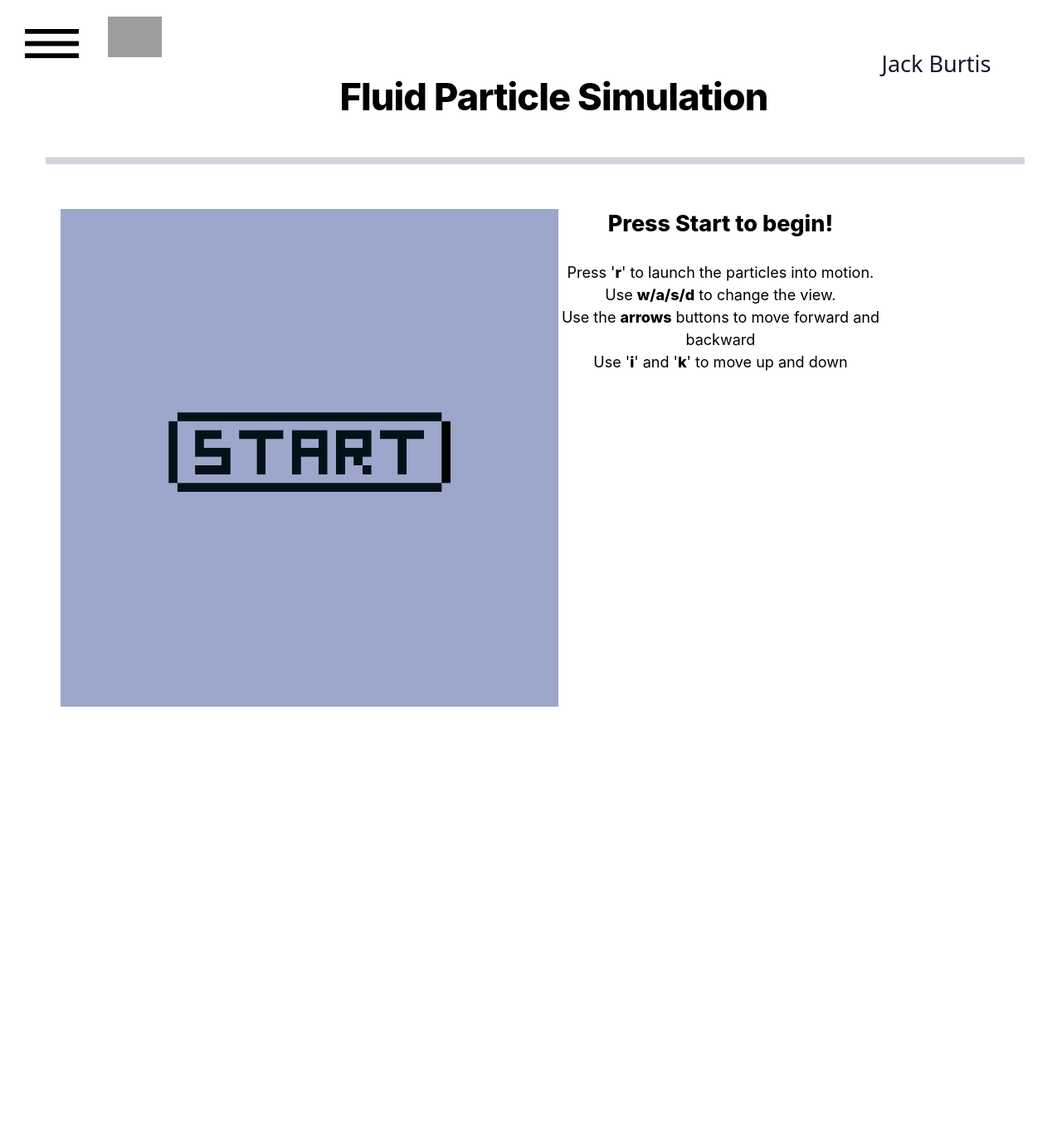
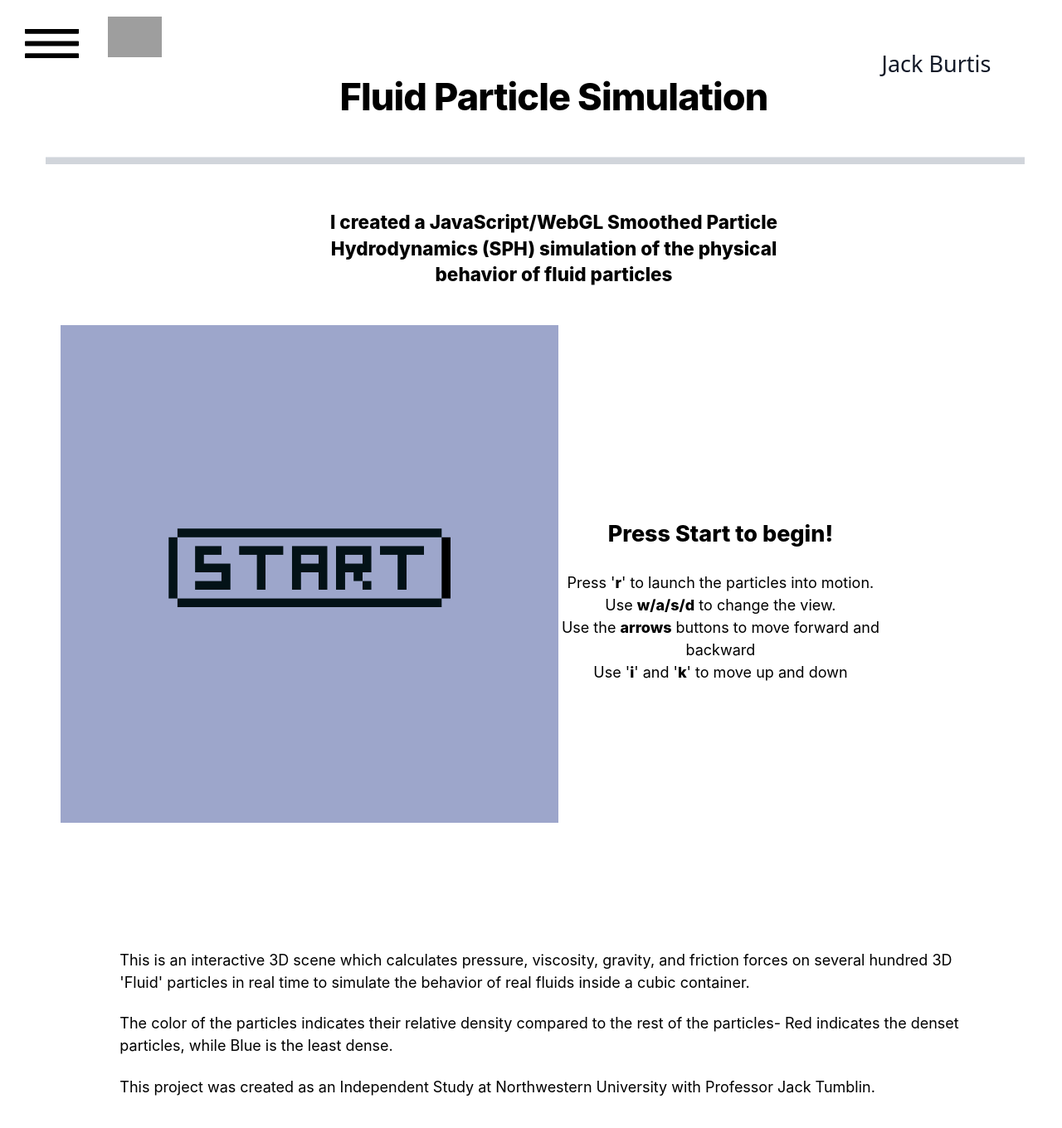
Before and after one commit to jburtis215/jackWebsite, a Next.js app: page /posts/particleSimulation in a window 1280 px wide. Shown: the top 1360 px of the page at 83% size. Before the commit the page ends 852 px from the top, so only its background shows below. Built offline with nearby package versions, Linux system fonts and the light colour scheme; grey boxes are pictures that could not be loaded.

Commit message:
Fix links and add description to particle simulation

```diff
--- a/components/Utils/VideoEmbed.js
+++ b/components/Utils/VideoEmbed.js
@@ -2,7 +2,7 @@ import React from "react";
 
 const YoutubeEmbed = ({ embedId }) => (
     <div className="video-responsive flex justify-center mb-16 h-1/3">
-        <iframe width="900" height="600" src={"https://www.youtube.com/embed/" + embedId} title="YouTube video player"
+        <iframe width="750" height="500" src={"https://www.youtube.com/embed/" + embedId} title="YouTube video player"
     frameBorder="0"
     allow="accelerometer; autoplay; clipboard-write; encrypted-media; gyroscope; picture-in-picture"
     allowFullScreen/>
--- a/components/templates/videoSamplePage.js
+++ b/components/templates/videoSamplePage.js
@@ -1,9 +1,9 @@
 import YoutubeEmbed from "../Utils/VideoEmbed";
 export default function VideoSamplePage({children, title, embedCode}) {
     return (
-        <div className="max-w-1000 mx-auto">
+        <div className="mx-auto flex justify-center">
             <YoutubeEmbed embedId={embedCode}/>
-            <div className="max-w-2/3 mx-auto">{children}</div>
+            <div className="ml-10 w-[600px] my-auto">{children}</div>
         </div>
     )
 }
--- a/pages/index.js
+++ b/pages/index.js
@@ -12,28 +12,30 @@ export default function Home() {
                 <title>{siteTitle}</title>
             </Head>
             <div className={" mt-5 " + utilStyles.displayMenuPicsTotal}>
+                <Link href={"/posts/particleSimulation"}>
                     <div className={"mt-24 cursor-pointer " + utilStyles.displayMenuPicsContainer}>
-                    <Link href={"/posts/particleSimulation"}>
                             <PictureWithCaption height={500} width={875} heightVar={"h-500"} widthVar={"w-[875px]"} imageAddress={'particleStill.png'} caption={"Fluid Particle Simulation"}/>
+                    </div>
                 </Link>
+                <Link href={"/posts/rayTracing"}>
+                    <div className={"mt-24 cursor-pointer " + utilStyles.displayMenuPicsContainer}>
+                            <PictureWithCaption height={500} width={875} heightVar={"h-500"} widthVar={"w-[875px]"} imageAddress={'RayTracingStill.png'} caption={"Ray Tracing"}/>
                     </div>
-                <div className={"mt-24 cursor-pointer " + utilStyles.displayMenuPicsContainer}>
-                    <Link href={"/posts/rayTracing"}>
-                        <PictureWithCaption height={500} width={875} heightVar={"h-500"} widthVar={"w-[875px]"} imageAddress={'RayTracingStill.png'} caption={"Ray Tracing"}/>
                 </Link>
-                </div>
+
             </div>
             <div className={" " + utilStyles.displayMenuPicsTotal}>
+                <Link href={"/posts/dinnerClub"}>
                     <div className={"mt-24 cursor-pointer " + utilStyles.displayMenuPicsContainer}>
-                    <Link href={"/posts/dinnerClub"}>
                             <PictureWithCaption height={500} width={875} heightVar={"h-500"} widthVar={"w-[875px]"} imageAddress={'pasta.jpeg'} caption={"Seattle Dinner Club"}/>
+                    </div>
                 </Link>
+                <Link  href={"/posts/aboutMe"}>
+                    <div className={"mt-24 cursor-pointer " + utilStyles.displayMenuPicsContainer}>
+                            <PictureWithCaption height={500} width={875} heightVar={"h-500"} widthVar={"w-[875px]"} imageAddress={'boat.jpeg'} caption={"About Me"}/>
                     </div>
-                <div className={"mt-24 cursor-pointer " + utilStyles.displayMenuPicsContainer}>
-                    <Link  href={"/posts/aboutMe"}>
-                        <PictureWithCaption height={500} width={875} heightVar={"h-500"} widthVar={"w-[875px]"} imageAddress={'boat.jpeg'} caption={"About Me"}/>
                 </Link>
-                </div>
+
             </div>
             <section className={utilStyles.headingMd}>
             </section>
--- a/pages/posts/particleSimulation.js
+++ b/pages/posts/particleSimulation.js
@@ -55,6 +55,10 @@ export default class ParticleSimulation extends React.Component {
         </canvas>);
         return (
                 <Layout header={"Fluid Particle Simulation"} title={"Fluid Particle Simulation"} showBar={true}>
+                    <div className="w-2/3 mx-auto mb-10">
+                        <h1 className="mx-auto text-xl font-extrabold text-center w-600">I created a JavaScript/WebGL Smoothed Particle Hydrodynamics (SPH) simulation of the physical behavior of fluid particles</h1>
+                    </div>
+                    <div className="mb-16">
                         { canvas }
                         <div className={"flex justify-center align-middle absolute h-600 w-600 bg-blue-gray" + (this.state.initiated ? " hidden" : "")} onClick={this.onClickHelper}>
                             <div className="h-110 w-340 my-auto">
@@ -68,7 +72,7 @@ export default class ParticleSimulation extends React.Component {
                                     />
                             </div>
                         </div>
-                    <div>
+                        <div className="pt-52">
                             <div className="mx-auto text-center w-2/3">
                                 <span className="mx-auto text-center w-2/3 my-5 font-extrabold text-2xl">Press Start to begin!</span>
                             <br/>
@@ -81,6 +85,18 @@ export default class ParticleSimulation extends React.Component {
                                 <br/> Use '<span className="font-extrabold">i</span>' and '<span className="font-extrabold">k</span>' to move up and down
                             </div>
                         </div>
+                    </div>
+                    <div className="max-w-2/3 mx-auto mt-[320px]">
+                        <p className="mb-5">
+                            This is an interactive 3D scene which calculates pressure, viscosity, gravity, and friction forces on several hundred 3D 'Fluid' particles in real time to simulate the behavior of real fluids inside a cubic container.
+                        </p>
+                        <p className="mb-5">
+                            The color of the particles indicates their relative density compared to the rest of the particles- Red indicates the denset particles, while Blue is the least dense.
+                        </p>
+                        <p className="mb-5">
+                            This project was created as an Independent Study at Northwestern University with Professor Jack Tumblin.
+                        </p>
+                    </div>
                 </Layout>
         )
     }
--- a/pages/posts/rayTracing.js
+++ b/pages/posts/rayTracing.js
@@ -9,8 +9,8 @@ export default function RayTracing() {
 
         <Layout header={"Ray Tracing"} title={"Ray Tracing"} showBar={true}>
             <VideoSamplePage title={animation} embedCode={embed} >
-                <div className="justify-center content-center">
-                    <h1 className="text-xl font-extrabold text-center">I created an interactive JavaScript/WebGL Ray-Tracing Graphics program for producing high fidelity images 3D animation frames
+                <div className="justify-center content-center w-400 my-auto">
+                    <h1 className="text-xl font-extrabold text-center">I created an interactive JavaScript/WebGL Ray-Tracing Graphics program for producing high fidelity 3D animation frames
                     </h1>
                     <br/><br/>
                     <div className="max-w-2/3 mx-auto">
```
Lines whose indentation alone changed are shown as unchanged.
